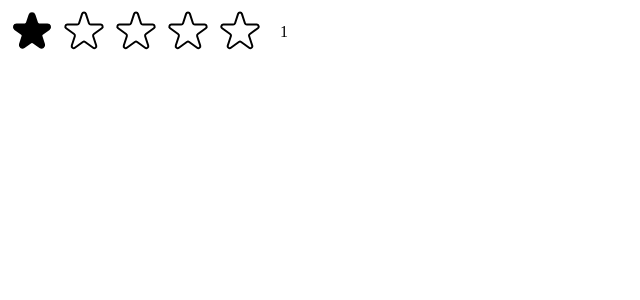
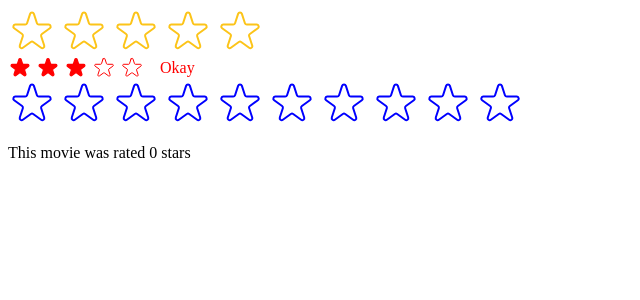
Before and after one commit to gusdepaula/ultimate-react-course, a React (Create React App) app in the folder 07-usepopcorn/: page / in a window 1280 px wide. Shown: the top 300 px of the page, without its empty margins (0-640 px from the left). Built offline with nearby package versions, Linux system fonts and the light colour scheme.

Commit message:
Improving Reusability With Props

```diff
--- a/07-usepopcorn/src/StarRating.js
+++ b/07-usepopcorn/src/StarRating.js
@@ -11,21 +11,32 @@
   gap: "4px",
 };
 
-const textStyle = {
-  lineHeight: "0",
-  margin: "0",
-};
-
-export default function StarRating({ maxRating = 5 }) {
-  const [rating, setRating] = useState(1);
+export default function StarRating({
+  maxRating = 5,
+  color = "#fcc419",
+  size = 48,
+  className = "",
+  messages = [],
+  defaultRating = 0,
+  onSetRating,
+}) {
+  const [rating, setRating] = useState(defaultRating);
   const [tempRating, setTempRating] = useState(0);
 
   function handleRating(rating) {
     setRating(rating);
+    onSetRating(rating);
   }
 
+  const textStyle = {
+    lineHeight: "0",
+    margin: "0",
+    color,
+    fontSize: `${size / 1.5}px`,
+  };
+
   return (
-    <div style={containerStyle}>
+    <div style={containerStyle} className={className}>
       <div style={starContainerStyle}>
         {Array.from({ length: maxRating }, (_, i) => (
           <Star
@@ -33,23 +44,29 @@
             onRate={() => handleRating(i + 1)}
             onHoverIn={() => setTempRating(i + 1)}
             onHoverOut={() => setTempRating(0)}
+            color={color}
+            size={size}
             full={tempRating ? tempRating >= i + 1 : rating >= i + 1}
           />
         ))}
       </div>
-      <p style={textStyle}>{tempRating || rating || ""}</p>
+      <p style={textStyle}>
+        {messages.length === maxRating
+          ? messages[tempRating ? tempRating - 1 : rating - 1]
+          : tempRating || rating || ""}
+      </p>
     </div>
   );
 }
 
-const starStyle = {
-  width: "48px",
-  height: "48px",
-  display: "block",
-  cursor: "pointer",
-};
+function Star({ onRate, full, onHoverIn, onHoverOut, color, size }) {
+  const starStyle = {
+    width: `${size}px`,
+    height: `${size}px`,
+    display: "block",
+    cursor: "pointer",
+  };
 
-function Star({ onRate, full, onHoverIn, onHoverOut }) {
   return (
     <span
       role="button"
@@ -62,8 +79,8 @@
         <svg
           xmlns="http://www.w3.org/2000/svg"
           viewBox="0 0 20 20"
-          fill="#000"
-          stroke="#000"
+          fill={color}
+          stroke={color}
         >
           <path d="M9.049 2.927c.3-.921 1.603-.921 1.902 0l1.07 3.292a1 1 0 00.95.69h3.462c.969 0 1.371 1.24.588 1.81l-2.8 2.034a1 1 0 00-.364 1.118l1.07 3.292c.3.921-.755 1.688-1.54 1.118l-2.8-2.034a1 1 0 00-1.175 0l-2.8 2.034c-.784.57-1.838-.197-1.539-1.118l1.07-3.292a1 1 0 00-.364-1.118L2.98 8.72c-.783-.57-.38-1.81.588-1.81h3.461a1 1 0 00.951-.69l1.07-3.292z" />
         </svg>
@@ -72,7 +89,7 @@
           xmlns="http://www.w3.org/2000/svg"
           fill="none"
           viewBox="0 0 24 24"
-          stroke="#000"
+          stroke={color}
         >
           <path
             strokeLinecap="round"
--- a/07-usepopcorn/src/index.js
+++ b/07-usepopcorn/src/index.js
@@ -1,13 +1,35 @@
-import React from "react";
+import React, { useState } from "react";
 import ReactDOM from "react-dom/client";
 // import "./index.css";
 // import App from "./App";
 import StarRating from "./StarRating";
+
+function Test() {
+  const [movieRating, setMovieRating] = useState(0);
+  return (
+    <div>
+      <StarRating
+        color="blue"
+        maxRating={10}
+        onSetRating={setMovieRating}
+      ></StarRating>
+      <p>This movie was rated {movieRating} stars</p>
+    </div>
+  );
+}
 
 const root = ReactDOM.createRoot(document.getElementById("root"));
 root.render(
   <React.StrictMode>
     {/* <App /> */}
     <StarRating maxRating={5} />
+    <StarRating
+      size={24}
+      color="red"
+      className="test"
+      messages={["Terrible", "Bad", "Okay", "Good", "Amazing"]}
+      defaultRating={3}
+    />
+    <Test />
   </React.StrictMode>
 );
```
